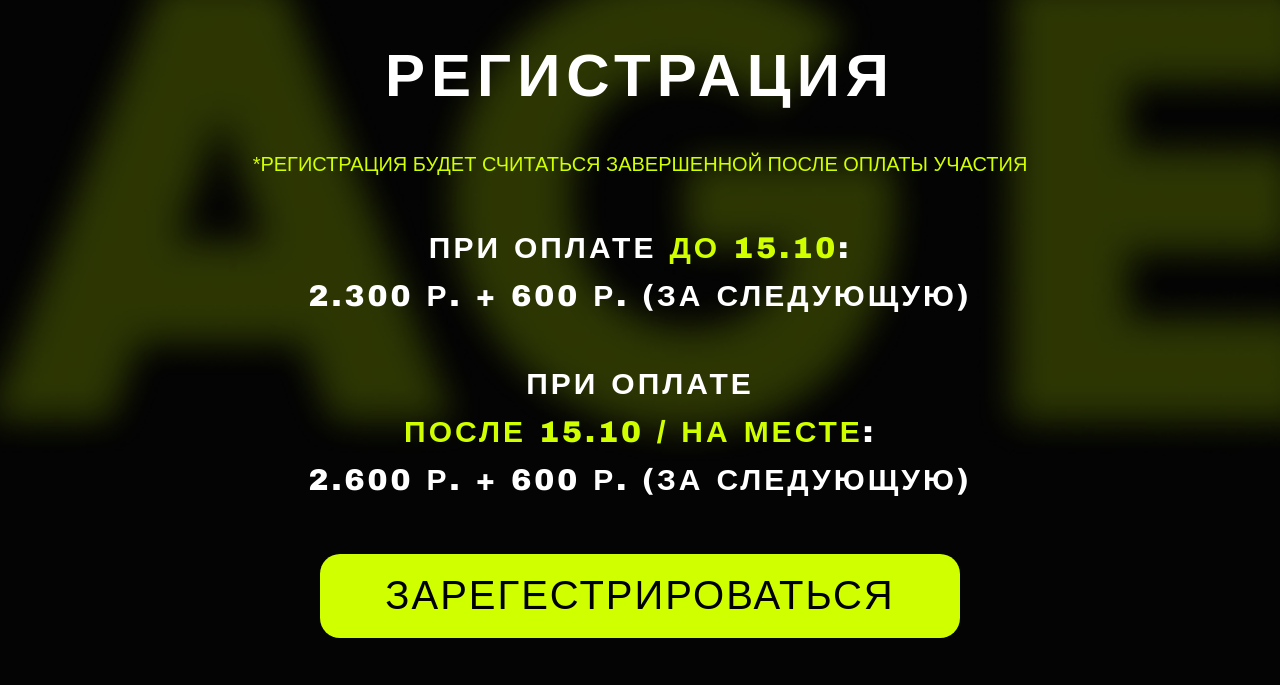
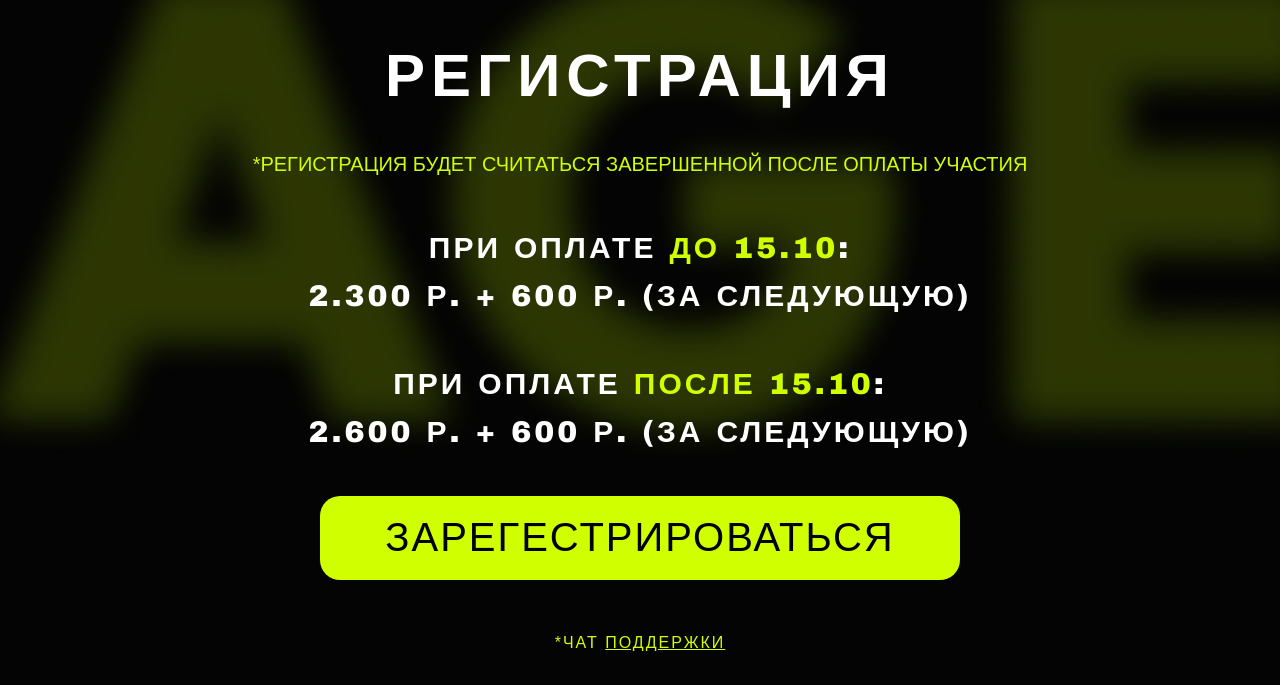
Before and after one commit to agebattle/AgeBattle_2.0, a plain HTML site: page registration.html in a window 1280 px wide. Shown: the part 92-777 px from the top of the page. Drawn offline with nearby package versions, Linux system fonts and the light colour scheme.

Commit message:
Add files via upload

```diff
--- a/registration.html
+++ b/registration.html
@@ -50,13 +50,13 @@
     </div>
 
     <div class="price-reg-text">
-        <span class="reg-white">ПРИ ОПЛАТЕ</span> <br> <span class="reg-green">ПОСЛЕ 15.10 / НА МЕСТЕ</span><span class="reg-white">:</span>
+        <span class="reg-white">ПРИ ОПЛАТЕ</span> <span class="reg-green">ПОСЛЕ 15.10</span><span class="reg-white">:</span>
         <br>
         <span class="reg-white">2.600 Р. + 600 Р. (ЗА СЛЕДУЮЩУЮ)</span>
     </div>
 
     <div>
-        <div class="menu-buttons2" style="display: flex; flex-direction: column; margin-top: 50px; gap: 20px; align-items: center;">
+        <div class="menu-buttons2" style="display: flex; flex-direction: column; margin-top: 40px; gap: 20px; align-items: center;">
             <!-- Ссылки, стилизованные под большие кнопки -->
             <a href="https://housedance.pro/events/age-battle" target="_blank" class="menu-btn2">ЗАРЕГЕСТРИРОВАТЬСЯ</a>
             </a>
```
